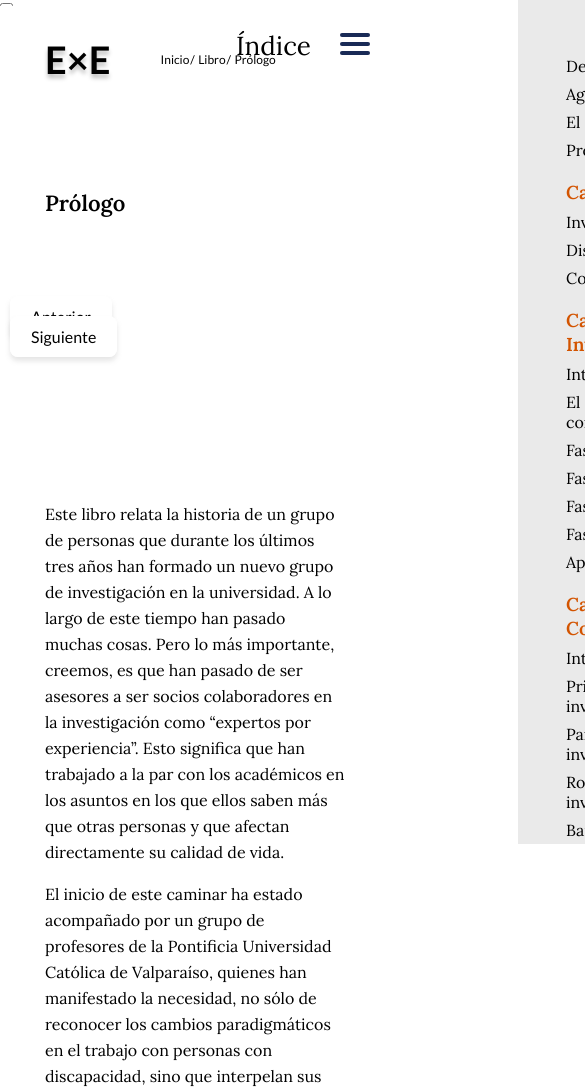
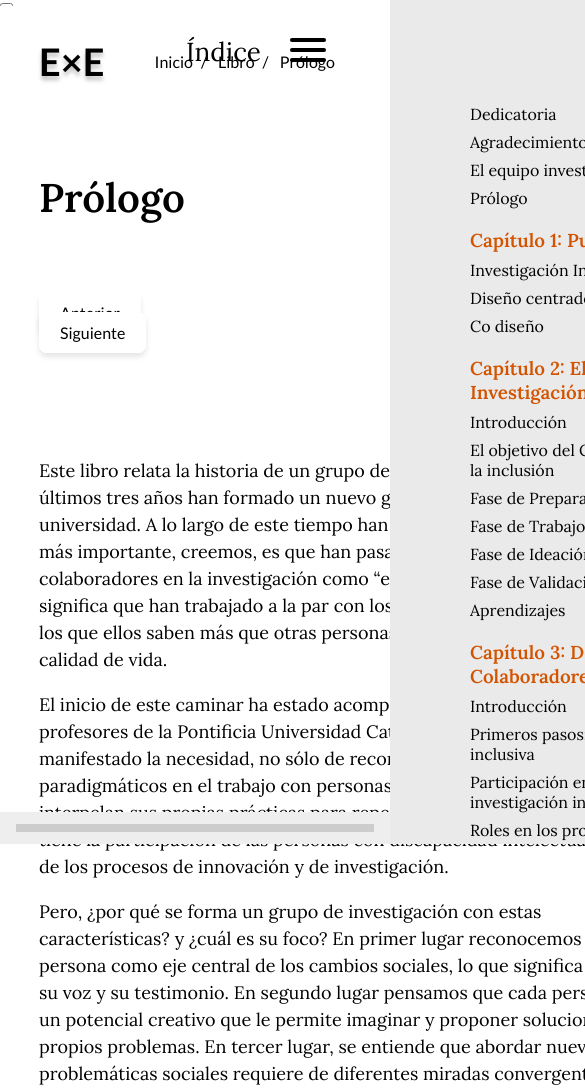
Before and after one commit to felipemezab/Expertos-, a plain HTML site: page indice/prologo.html in a window 390 px wide. Shown: the top 1090 px of the page, 585 px wide, since content can reach past the window. Drawn offline with Linux system fonts and the light colour scheme.

Commit message:
ajustes responsive
ajustes en el text.css

```diff
--- a/css/text.css
+++ b/css/text.css
@@ -388,164 +388,30 @@ ol.content-content-list {
 }
 
 
-
-@media screen and (max-width: 830px) {
-  article p {
-    font-size: 19px;
-    line-height: 30px;
-    width: auto;
-    min-width: 100%;
-    display: block;
-    position: unset;
-    padding: 0 50px;
-  }
-  article {
-    width: auto;
-    padding: 0 10px;
-  }
-  article header h1 {
-    padding: 0 50px;
-  }
-  article .title h6 {
-    padding: 0 50px;
-  }
-  h5 {
-    padding: 0 50px;
-  }
-  ul.breadcrumb {
-    padding: 30px 60px;
-  }
-  ul.breadcrumb li {
-    font-size: 12px;
-  }
+@media screen and (max-width: 1100px) {
   .hamburger {
     position: absolute;
   }
-  .images {
-    width: 100%;
-  }
-  .images img {
-    width: 80%;
-    display: block;
-    margin: auto;
-  }
-  .footer {
-    margin: 2em 0 3em 0;
-    padding-top: 0;
-    align-items: center;
+}
+@media screen and (max-width: 800px) {
+
+  article {
     max-width: 100%;
   }
-  .footer > div {
-    border-radius: 4px;
-    border: none;
-    color: #000;
-    text-align: center;
-    transition: all 0.5s;
-    cursor: pointer;
-    padding: 0;
+  article p {
+    font-size: 18px;
+    line-height: 27px;
+    max-width: 50%;
+    min-width: 35em;
+  }
+  header.title {
+    padding-top: 7em;
+    padding-bottom: 1em;
     margin: 0;
-    max-width: 70%;
+  }
+  .buttons {
+    padding-top: 5em;
+    padding-bottom: 5em;
   }
 
-  /*menú desplegable*/
-
-  .left-panel {
-    background-color: #eaeaea;
-    position: fixed;
-    right: -30em;
-    top: 0;
-    width: 22em;
-    height: 100%;
-    transition: 0.4s;
-    padding:  3em 3em;
-    z-index: 10;
-    overflow: auto;
 }
-
-  /* Hamburger Line */
-  .menu-wrap .hamburger > div {
-      position: absolute;
-      top: 22px;
-      flex: none;
-      width: 30px;
-      height: 4px;
-      background: #192a56;
-      align-items: center;
-      justify-content: center;
-      transition: all 0.4s ease;
-      z-index: 12;
-      cursor: pointer;
-      border-radius: 3px;
-  }
-
-
-  /* Hamburger Lines - Top & Bottom */
-  .menu-wrap .hamburger > div::before,
-  .menu-wrap .hamburger > div::after {
-      content: '';
-      position: absolute;
-      z-index: 1;
-      top: -9px;
-      width: 100%;
-      height: 4px;
-      background: inherit;
-      border-radius: 3px;
-    }
-    /* Moves Line Down */
-  .menu-wrap .hamburger > div::after {
-    top: 9px;
-  }
-}
-
-@media screen and (max-width: 540px) {
-  article p {
-    font-size: 16px;
-    line-height: 26px;
-    padding: 0 35px;
-  }
-  article header h1 {
-    font-size: 22px;
-    padding: 0 35px;
-  }
-  article {
-    width: auto;
-  }
-  h5, h6 {
-    font-size: 22px;
-    padding: 0 35px;
-  }
-  .hamburger {
-    top: 20px;
-    right: 10px;
-  }
-  ul.breadcrumb {
-    padding: 30px 45px;
-  }
-  ul.breadcrumb li+li:before {
-    padding: 1px;
-    color: black;
-    content: "/\00a0";
-  }
-  .scroll-indicator {
-    display: none;
-  }
-}
-
-@media screen and (max-width: 320px) {
-  article p {
-    padding: 0 10px;
-  }
-  article header h1 {
-    padding: 0 10px;
-  }
-  ul.breadcrumb {
-    display: none;
-  }
-  .hamburger {
-    top: 10px;
-    right: 10px;
-  }
-  body {
-    max-width: 420px;
-  }
-}
```
